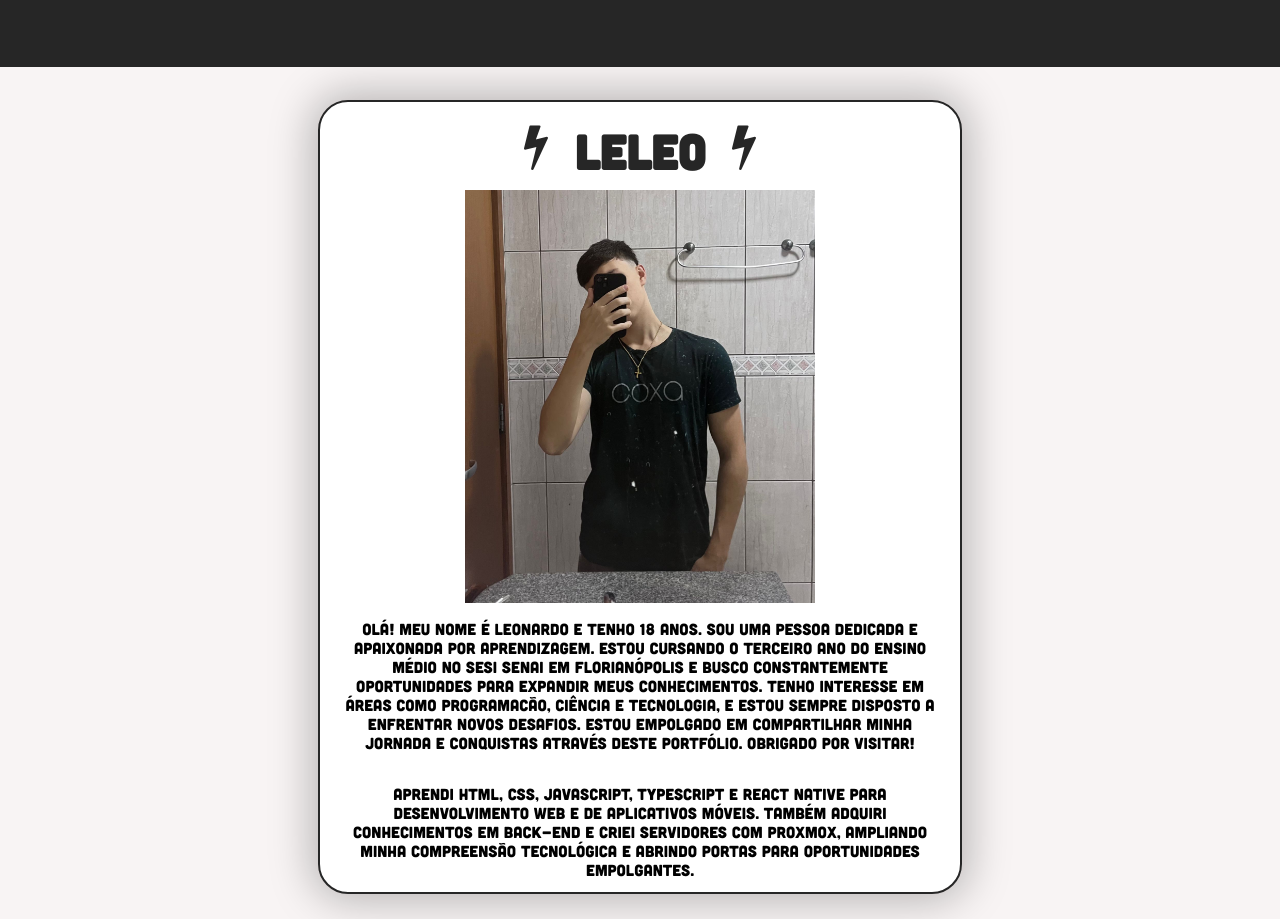
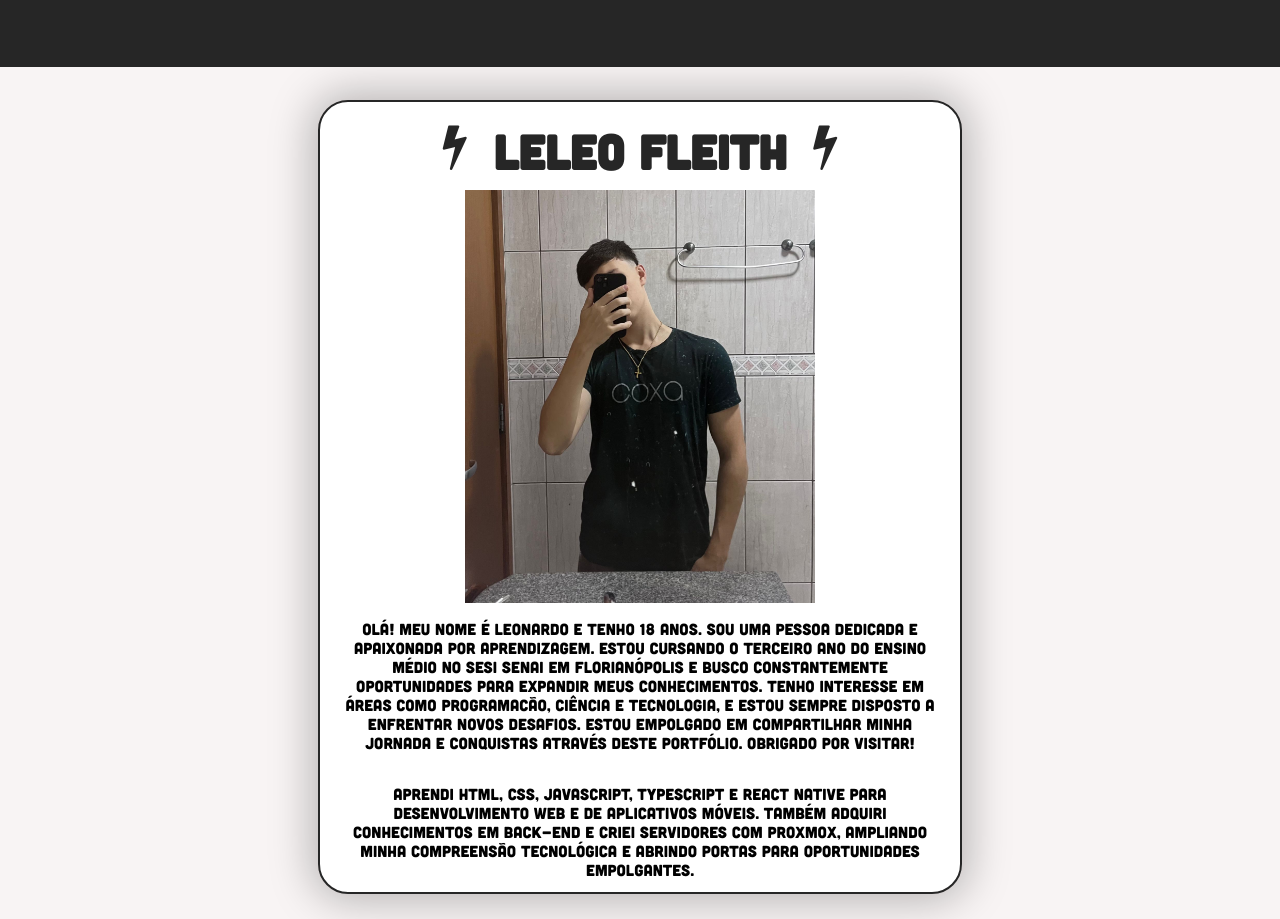
Before and after one commit to LeonardoKako/portfolio2023, a plain HTML site: page assets/html/sobremim.html in a window 1280 px wide. Shown: the part 860-1779 px from the top of the page. Drawn offline with Linux system fonts and the light colour scheme.

Commit message:
Update sobremim.html

```diff
--- a/assets/html/sobremim.html
+++ b/assets/html/sobremim.html
@@ -39,7 +39,7 @@
     </div>
     <div class="section">
         <div class="container cont2">
-            <h1><i class="icon icon-bolt"></i> Leleo <i class="icon icon-bolt"></i></h1>
+            <h1><i class="icon icon-bolt"></i> Leleo Fleith <i class="icon icon-bolt"></i></h1>
             <img src="/assets/img/eu.jpeg" alt="" width="350px">
             <p>Olá! Meu nome é Leonardo e tenho 18 anos. Sou uma pessoa dedicada e apaixonada por aprendizagem.
             Estou cursando o terceiro ano do ensino médio no Sesi Senai em Florianópolis e busco constantemente oportunidades para expandir
```
